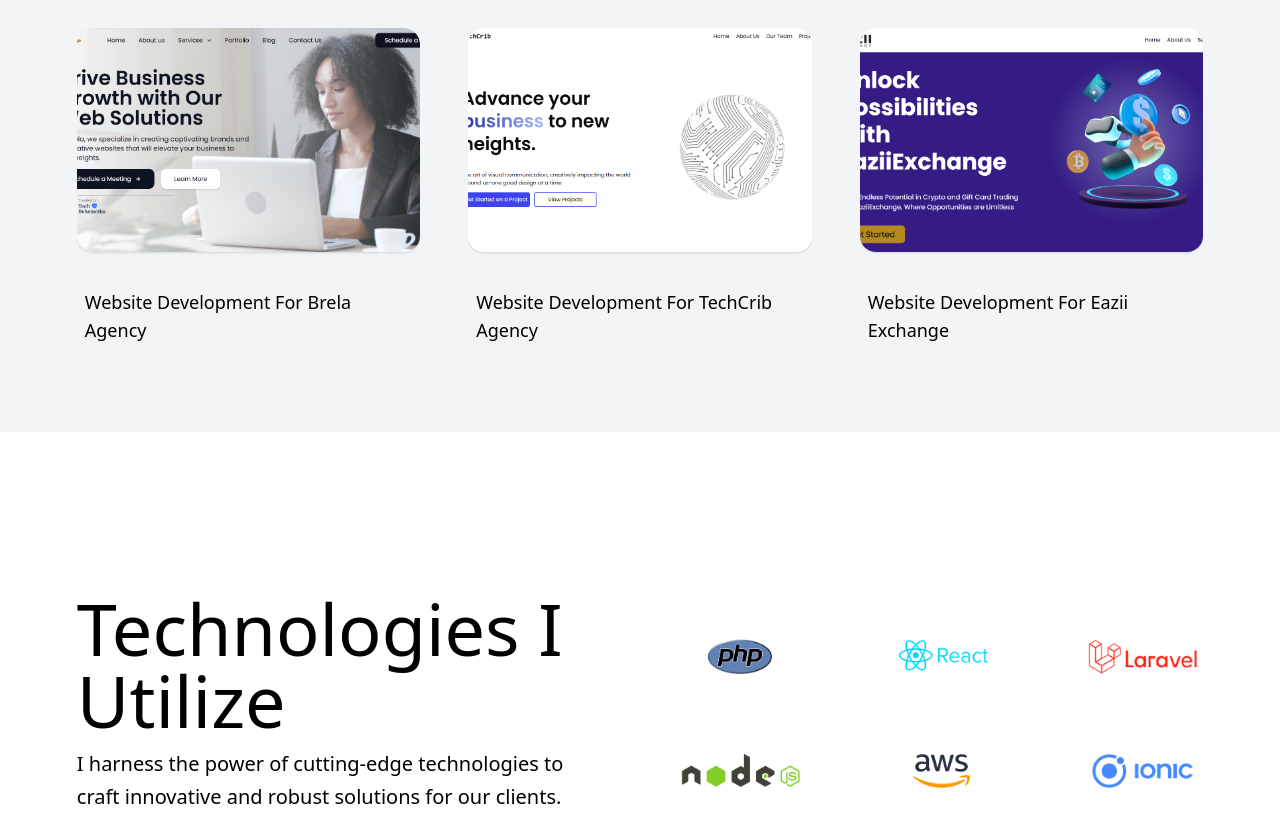
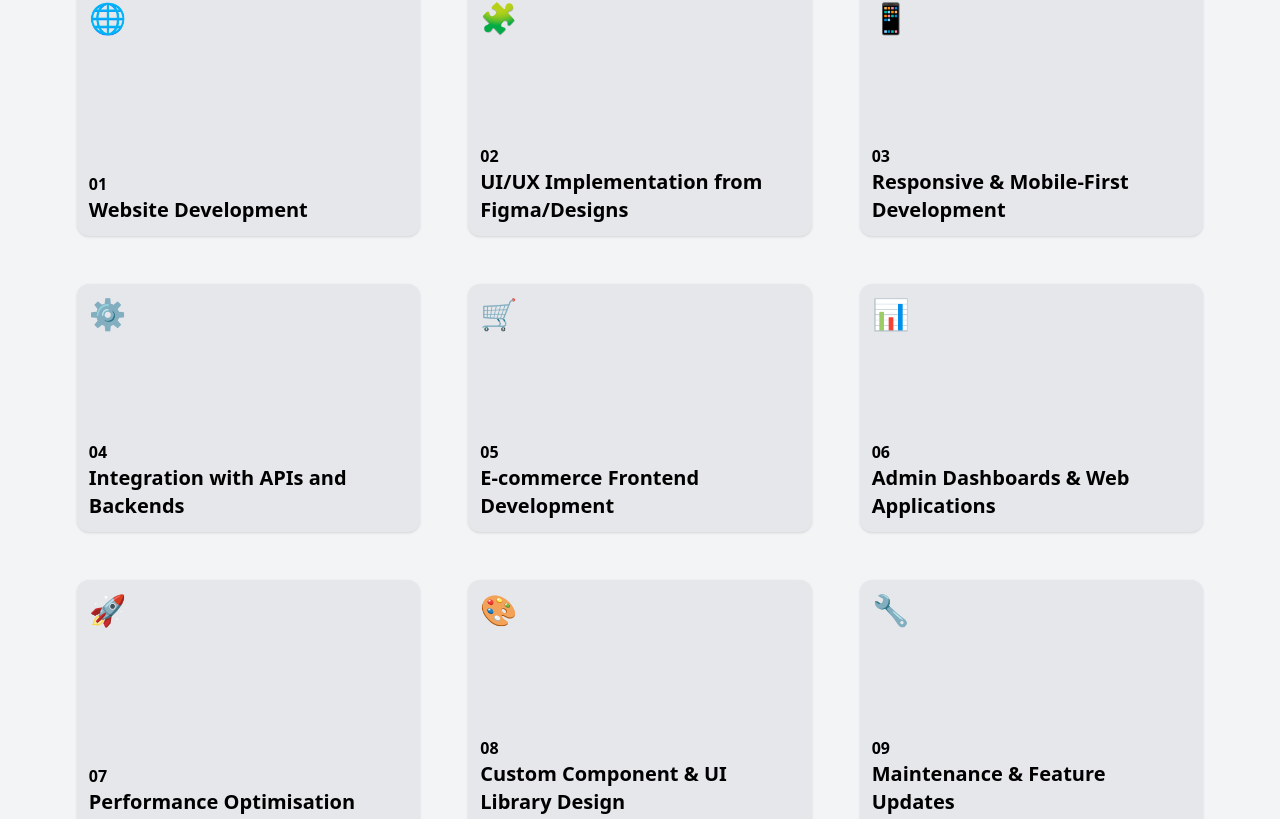
Before and after one commit to mbachibueze/chibueze, a Next.js app: page / in a window 1280 px wide. Shown: the part 996-1815 px from the top of the page. Built offline with nearby package versions, Linux system fonts and the light colour scheme.

Commit message:
Add ServiceCard component and update layout with services section

```diff
--- a/src/app/layout.tsx
+++ b/src/app/layout.tsx
@@ -28,12 +28,13 @@ export const metadata: Metadata = {
   title: "Mba Chibueze | Frontend Developer & UI/UX Enthusiast",
   description: "Welcome to the portfolio of Mba Chibueze — a frontend developer crafting responsive, user-friendly web experiences using Next.js, Tailwind CSS, and modern web technologies.",
   keywords: ["Frontend Developer", "Next.js Portfolio", "Tailwind CSS", "React Developer", "UI/UX Design", "JavaScript Developer", "Web Development"],
-  authors: [{ name: "Your Name", url: "https://oba.vercel.app" }],
+  authors: [{ name: "Mba Chibueze", url: "https://chibueze.vercel.app" }],
   creator: "Mba Chibueze",
+  metadataBase: new URL("https://chibueze.vercel.app"),
   openGraph: {
-    title: "Your Name | Frontend Developer",
+    title: "Mba Chibueze | Frontend Developer",
     description: "Explore clean and responsive web projects built with Next.js and Tailwind CSS.",
-    url: "https://oba.vercel.app",
+    url: "https://chibueze.vercel.app",
     siteName: "ObaTech",
     images: [
       {
--- a/src/app/page.tsx
+++ b/src/app/page.tsx
@@ -6,6 +6,7 @@ import ScrollToTop from "@/components/ui/scrollToTop";
 import Footer from "@/components/ui/footer";
 import { Hero, Cta, Technologies } from "@/components/ui/serviceContainer";
 import PortfolioCard from '@/components/ui/portfolioCard'
+import ServiceCard from "@/components/ui/serviceCard";
 
 export default function Home() {
 
@@ -27,6 +28,63 @@ export default function Home() {
     },
   ];
 
+  const services = [
+    {
+      icon: "🌐",
+      number: "01",
+      title: "Website Development",
+      description: "Design and develop fully responsive and interactive websites tailored to your brand or business. Whether it's a landing page, personal blog, portfolio, or company site, your project will be built with clean, optimised, and scalable code using the latest web technologies."
+    },
+    {
+      icon: "🧩",
+      number: "02",
+      title: "UI/UX Implementation from Figma/Designs",
+      description: "Transform static designs into pixel-perfect, interactive web interfaces. Specialised in converting Figma, Adobe XD, or Sketch designs into modern and responsive frontends, ensuring a seamless experience across all devices."
+    },
+    {
+      icon: "📱",
+      number: "03",
+      title: "Responsive & Mobile-First Development",
+      description: "Ensure your website looks great and functions perfectly on all devices—phones, tablets, and desktops. Expert in building mobile-first layouts that adapt gracefully to any screen size, using Tailwind CSS and modern CSS techniques."
+    },
+    {
+      icon: "⚙",
+      number: "04",
+      title: "Integration with APIs and Backends",
+      description: "Integrate dynamic data from RESTful or GraphQL APIs, enabling real-time updates, content management, form submissions, authentication, and more. Perfect for portfolios, dashboards, or business platforms that need interactive features."
+    },
+    {
+      icon: "🛒",
+      number: "05",
+      title: "E-commerce Frontend Development",
+      description: "Build elegant and conversion-focused online stores with clean UI and responsive components. Experience working with platforms like Shopify Headless, WooCommerce themes, or custom e-commerce using React/Next.js."
+    },
+    {
+      icon: "📊",
+      number: "06",
+      title: "Admin Dashboards & Web Applications",
+      description: "Develop intuitive, data-driven admin dashboards, SaaS platforms, and user interfaces that provide real-time insights and interactivity. Skilled in chart libraries, state management, and modular UI frameworks."
+    },
+    {
+      icon: "🚀",
+      number: "07",
+      title: "Performance Optimisation",
+      description: "Optimise page load times, reduce asset sizes, and improve Core Web Vitals to boost your SEO rankings and user retention. Ideal for businesses that want speed, efficiency, and a smoother user experience."
+    },
+    {
+      icon: "🎨",
+      number: "08",
+      title: "Custom Component & UI Library Design",
+      description: "Create reusable UI components using tools like Storybook, Chakra UI, ShadCN, and Tailwind CSS, ensuring design consistency and faster development across large-scale projects."
+    },
+    {
+      icon: "🔧",
+      number: "09",
+      title: "Maintenance & Feature Updates",
+      description: "Offer ongoing frontend support for existing websites or apps. Add new features, fix bugs, refactor outdated code, and implement the latest best practices to keep your project modern and secure."
+    },
+  ]
+
   return (
     <div>
       <Navbar/>
@@ -40,12 +98,30 @@ export default function Home() {
       />
 
 
-      {/* Projects */}
-      <div className=' bg-gray-100'>
-        <div className="lg:w-[88%] w-[85%] m-auto flex flex-col gap-20 py-20">
-          <h1 className='text-4xl lg:text-7xl md:text-5xl text-left text-[#0d1321] font-semibold  h-fit'>Projects</h1>
+      <div className='bg-gray-100'>
+        <div className="lg:w-[88%] w-[85%] m-auto flex flex-col gap-10 py-20">
+          <h1 className='text-4xl lg:text-7xl md:text-5xl text-left text-[#0d1321] font-semibold  h-fit'>Services</h1>
           <div className='grid lg:grid-cols-3 md:grid-cols-2 grid-cols-1 gap-12 '>
 
+            {services.map ((service, index) => (
+            <ServiceCard
+              key={index}
+              icon={service.icon}
+              title={service.title}
+              number={service.number}
+              description={service.description}
+            />
+          ))}
+          </div>
+        </div>
+      </div>
+
+
+      {/* Projects */}
+      <div className='bg-gray-200'>
+        <div className="lg:w-[88%] w-[85%] m-auto flex flex-col gap-10 py-20">
+          <h1 className='text-4xl lg:text-7xl md:text-5xl text-left text-[#0d1321] font-semibold  h-fit'>Projects</h1>
+          <div className='grid lg:grid-cols-3 md:grid-cols-2 grid-cols-1 gap-5 '>
             {projects.map((project, index) => (
               <PortfolioCard
                 key={index}
--- a/src/components/ui/portfolioCard.tsx
+++ b/src/components/ui/portfolioCard.tsx
@@ -16,7 +16,7 @@ const PortfolioCard: React.FC<PortfolioCardProps>= ({name, image, link}) => {
           <div className='rounded-2xl'>
             <img src={image} alt={`Preview of ${name}`} className='shadow w-fit h-52 sm:h-80 lg:h-56 object-cover rounded-2xl transform transition-transform duration-500 group-hover:scale-105' />
           </div>
-          <h2 className='text-lg font-medium mt-2 p-2'>{name}</h2>
+          <h2 className='text-lg font-medium p-2'>{name}</h2>
         </div>
     </a>
   )
--- /dev/null
+++ b/src/components/ui/serviceCard.tsx
@@ -0,0 +1,52 @@
+'use client'
+
+import React, { useState } from 'react'
+
+interface ServiceProps {
+  icon: React.ReactNode;
+  number: string;
+  title: string;
+  description: string;
+}
+
+const ServiceCard: React.FC<ServiceProps> = ({icon, number, title, description}) => {
+  const [showDescription, setShowDescription] = useState(false);
+
+  // Toggle description on mobile tap
+  const handleToggle = () => setShowDescription(prev => !prev);
+
+  return (
+    <div
+      className={`flex flex-col w-full justify-between gap-4 rounded-xl  shadow cursor-pointer transition-all duration-300 ease-in-out ${showDescription ? 'bg-[#c5832b]' : 'bg-gray-200'} hover:bg-[#c5832b] p-3 group`}
+      onClick={handleToggle}
+      tabIndex={0}
+      onBlur={() => setShowDescription(false)}
+    >
+      <div className='relative w-full sm:h-56 h-52 rounded-lg'>
+
+        {/* Icon */}
+        <div className={`text-3xl z-40`}>
+          {icon}
+        </div>
+
+        {/* title */}
+        <div className={`absolute bottom-0 left-0 w-full text-left transition-all duration-300 ease-in-out flex flex-col gap-0 ${showDescription ? 'hidden' : 'group-hover:hidden'}`}>
+          <h3 className='font-semibold'>{number} </h3>
+          <h2 className='text-xl font-semibold'>{title} </h2>
+        </div>
+
+        {/* description */}
+        <div className={`absolute bottom-0 left-0 w-full h-[100%] grid place-items-end bg-opacity-90 text-left opacity-0 transition-all duration-300 ease-in-out text-white rounded-lg
+          ${showDescription ? 'opacity-100 ' : 'hover:opacity-100'}
+        `}>
+          <div className='flex flex-col gap-3 flex-wrap'>
+            <p className='mb-2 text-gray-300'>{description} </p>
+          </div>
+        </div>
+
+      </div>
+    </div>
+  )
+}
+
+export default ServiceCard
```
